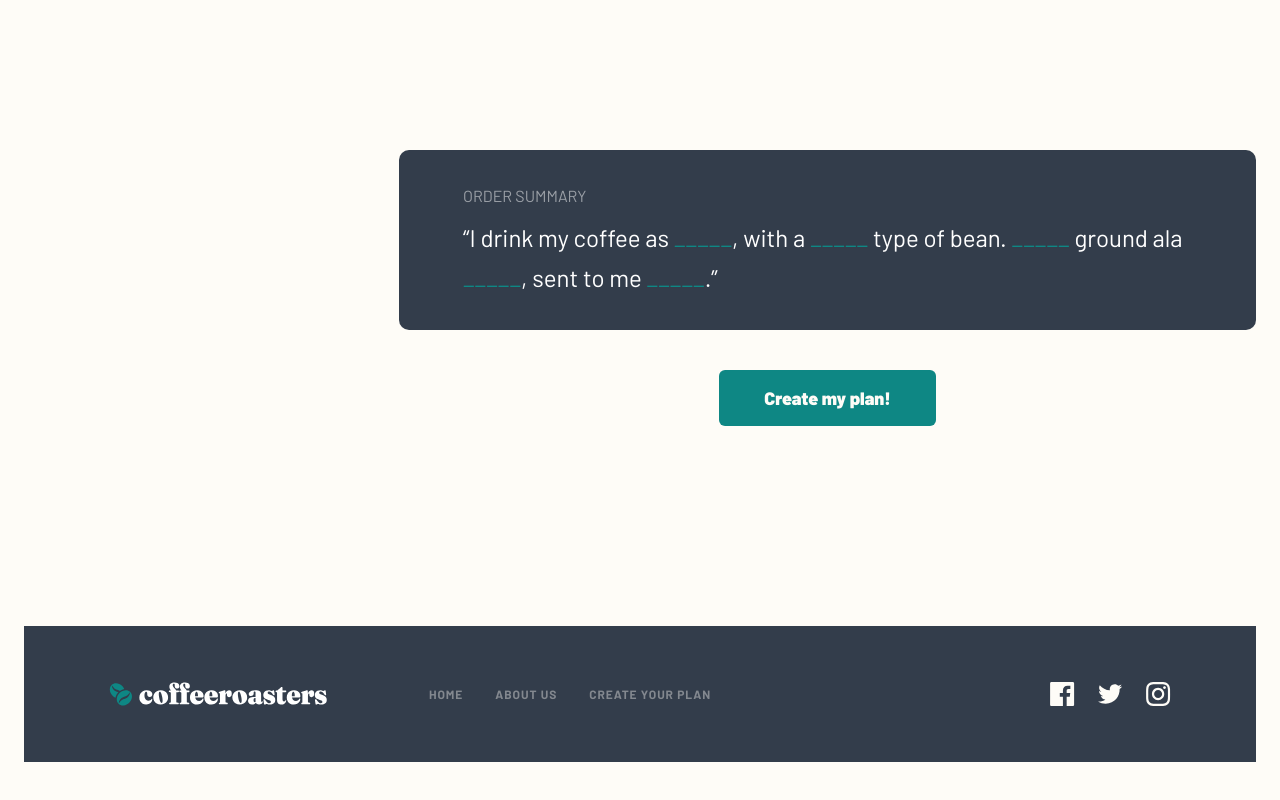
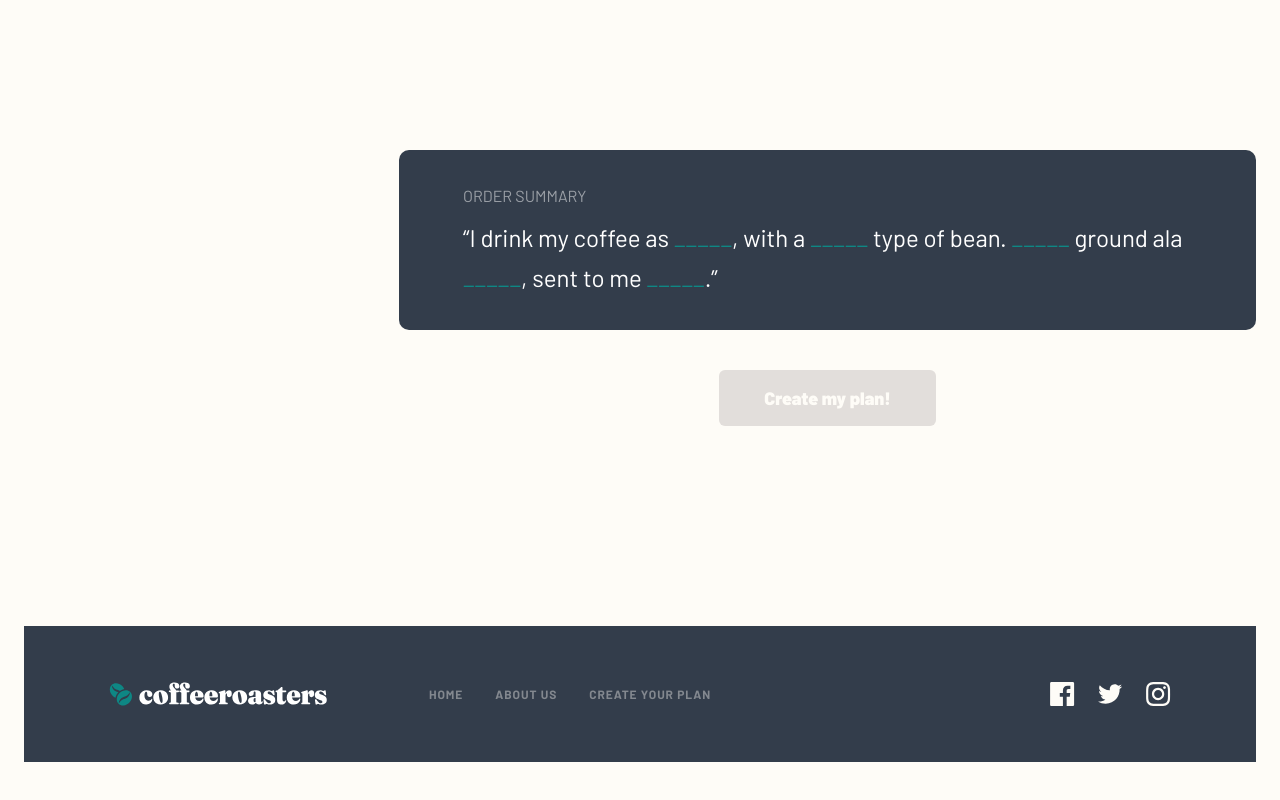
Before and after one commit to unaygney/coffeerosters-subscription-site, a Next.js app: page /subscribe in a window 1280 px wide. Shown: the part 2043-2843 px from the top of the page. Built offline with nearby package versions, Linux system fonts and the light colour scheme.

Commit message:
minor style bugs is fixed

```diff
--- a/containers/SubscribeContainer/OrderCoffee/Capsule/index.jsx
+++ b/containers/SubscribeContainer/OrderCoffee/Capsule/index.jsx
@@ -37,10 +37,10 @@ function Capsule({ value, register }) {
             {value.options.map((option) => (
               <label
                 key={option.id}
-                className={`flex flex-col gap-2 p-6 rounded-lg cursor-pointer md:gap-6 md:pb-[84px] lg:hover:bg-pale-orange lg:hover:text-dark-grey-blue ${
+                className={`flex flex-col gap-2 p-6 rounded-lg cursor-pointer md:gap-6 md:pb-[84px]  ${
                   selectedOption === option.id
-                    ? "bg-dark-cyan text-white"
-                    : "bg-[#F4F1EB] text-dark-grey-blue"
+                    ? "bg-dark-cyan text-white "
+                    : "bg-[#F4F1EB] text-dark-grey-blue lg:hover:bg-pale-orange lg:hover:text-dark-grey-blue "
                 }`}
                 htmlFor={option.value}
                 onClick={() => handleOptionSelect(option.id)}
--- a/containers/SubscribeContainer/OrderCoffee/index.jsx
+++ b/containers/SubscribeContainer/OrderCoffee/index.jsx
@@ -23,6 +23,12 @@ function OrderCoffee() {
 
   const watchedValues = watch();
 
+  const isValuesEmpty = () => {
+    return Object.values(watchedValues).some((value) => value === "");
+  };
+
+  console.log(isValuesEmpty());
+
   return (
     <section className="container mx-auto bg-transparent mb-[120px] md:mb-[144px] lg:mb-[200px]">
       <div className="flex justify-between gap-[120px]">
@@ -41,6 +47,7 @@ function OrderCoffee() {
             className={"md:mx-auto"}
             type={"submit"}
             title={"Create my plan!"}
+            disabled={isValuesEmpty()}
           />
         </form>
       </div>
```
